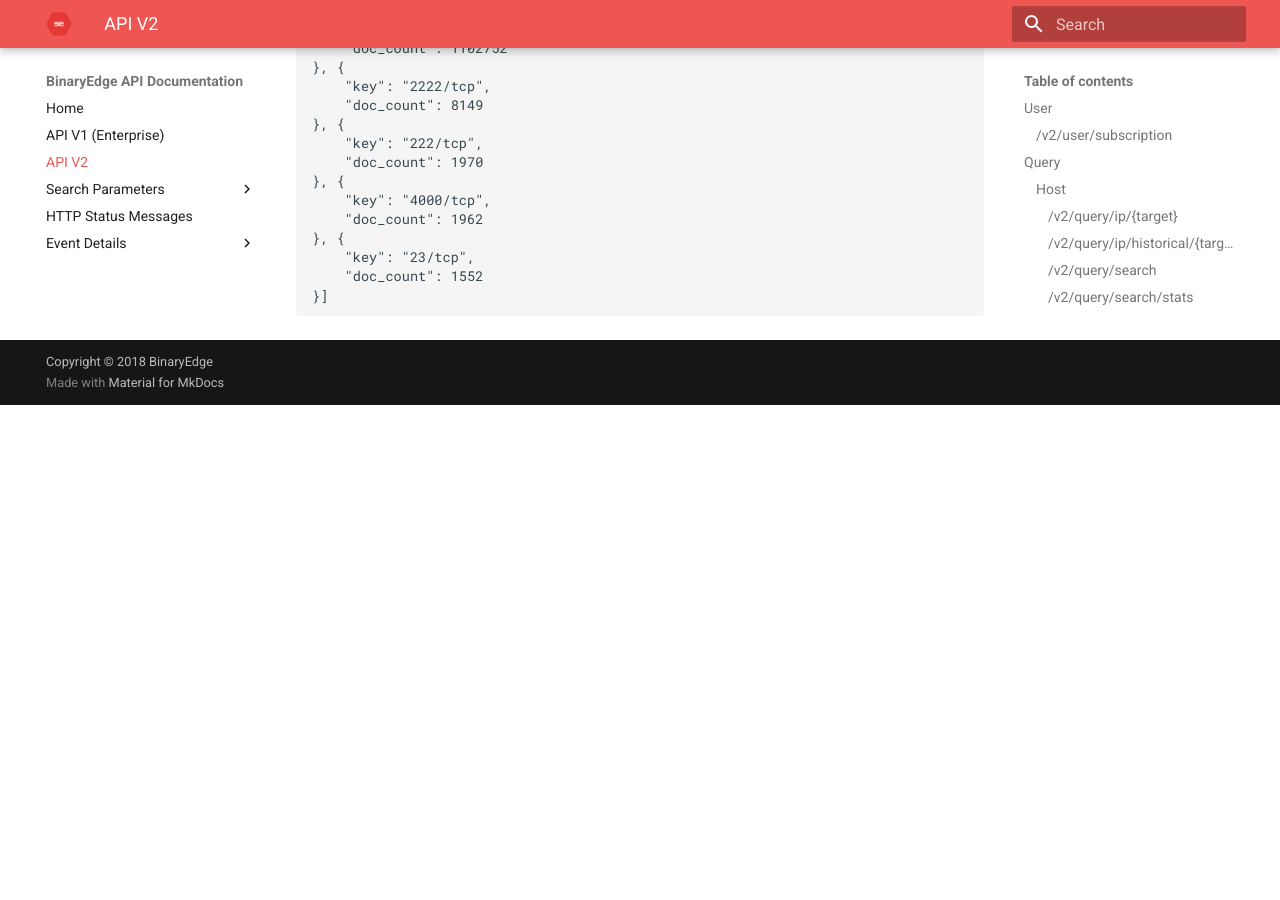
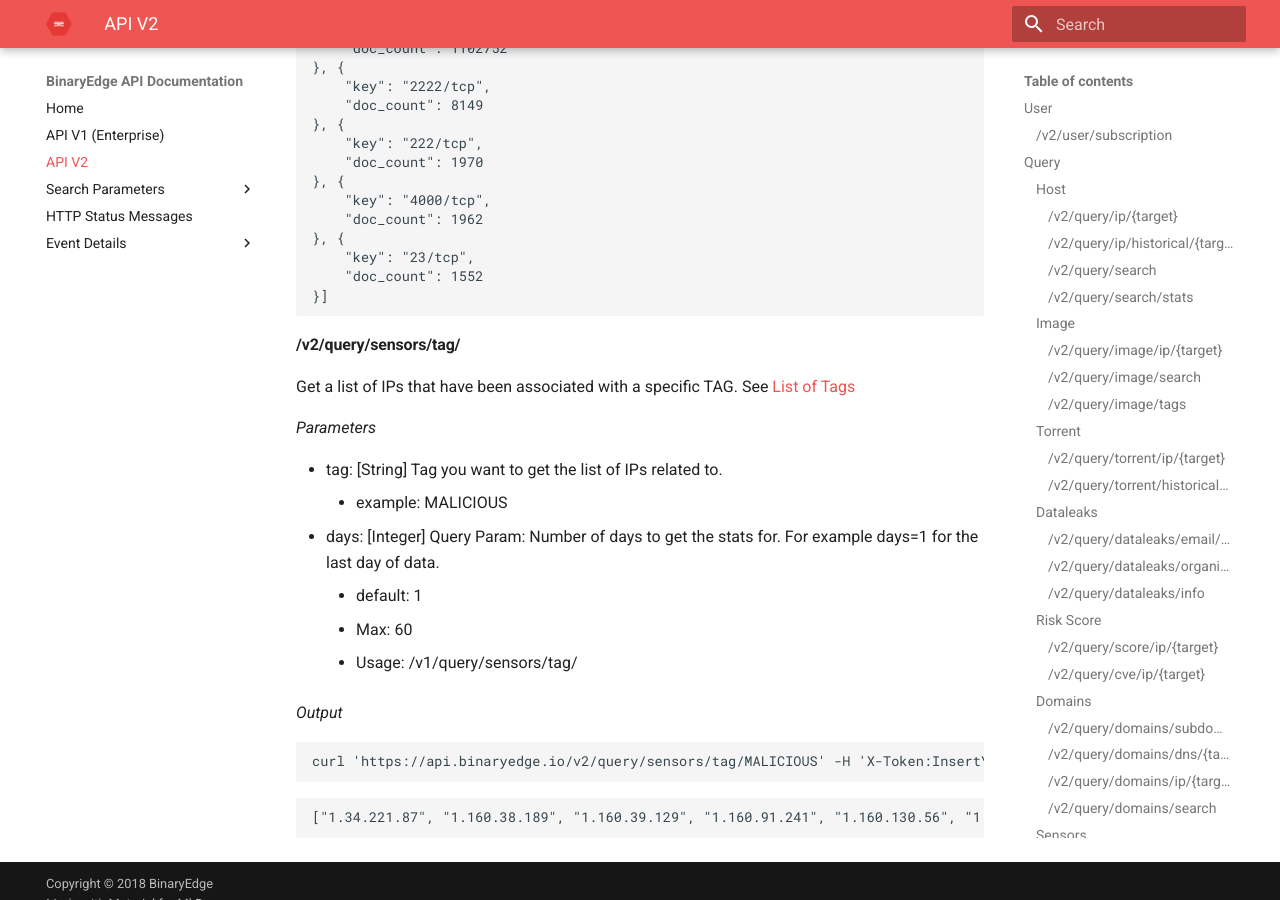
Before and after one commit to igama/docs.binaryedge.io, an MkDocs documentation site: the page built from docs/api-v2.md, in a window 1280 px wide and 900 px high, scrolled down 40111 px. Built offline with MkDocs 1.6.1 and Material for MkDocs 9.7.7, drawn with Linux system fonts in a browser that asks for light colours; before the commit the page ends 40516 px from its top, so only the background shows below that.

Commit message:
Adding /query/sensors/tag/<tag>

````diff
--- a/docs/api-v2.md
+++ b/docs/api-v2.md
@@ -2055,3 +2055,26 @@ curl 'https://api.binaryedge.io/v2/query/sensors/search/stats?query=tags:ssh_sca
     "doc_count": 1552
 }]
 ```
+
+#### /v2/query/sensors/tag/<tag>
+
+Get a list of IPs that have been associated with a specific TAG. See [List of Tags](/sensors-tags)
+
+*Parameters*
+
+* tag: [String] Tag you want to get the list of IPs related to.
+    * example: MALICIOUS
+* days: [Integer] Query Param: Number of days to get the stats for. For example days=1 for the last day of data.
+    * default: 1
+    * Max: 60
+    * Usage: /v1/query/sensors/tag/<tag>
+
+*Output*
+
+```shell
+curl 'https://api.binaryedge.io/v2/query/sensors/tag/MALICIOUS' -H 'X-Token:InsertYourClientToken'
+```
+
+```json
+["1.34.221.87", "1.160.38.189", "1.160.39.129", "1.160.91.241", "1.160.130.56", "1.160.160.98", "1.161.118.167"]
+```
````
Also changed, not shown: docs/api-v1.md (+24 -0 lines).
